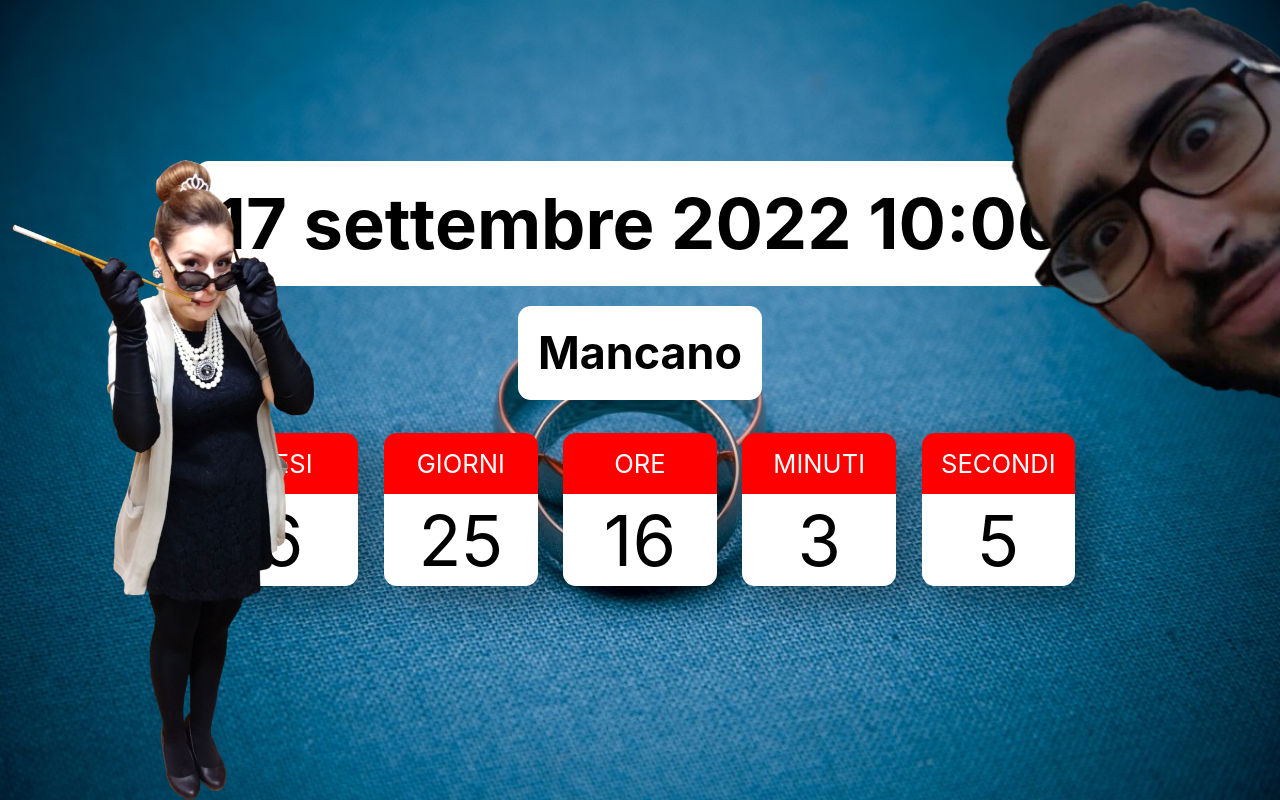
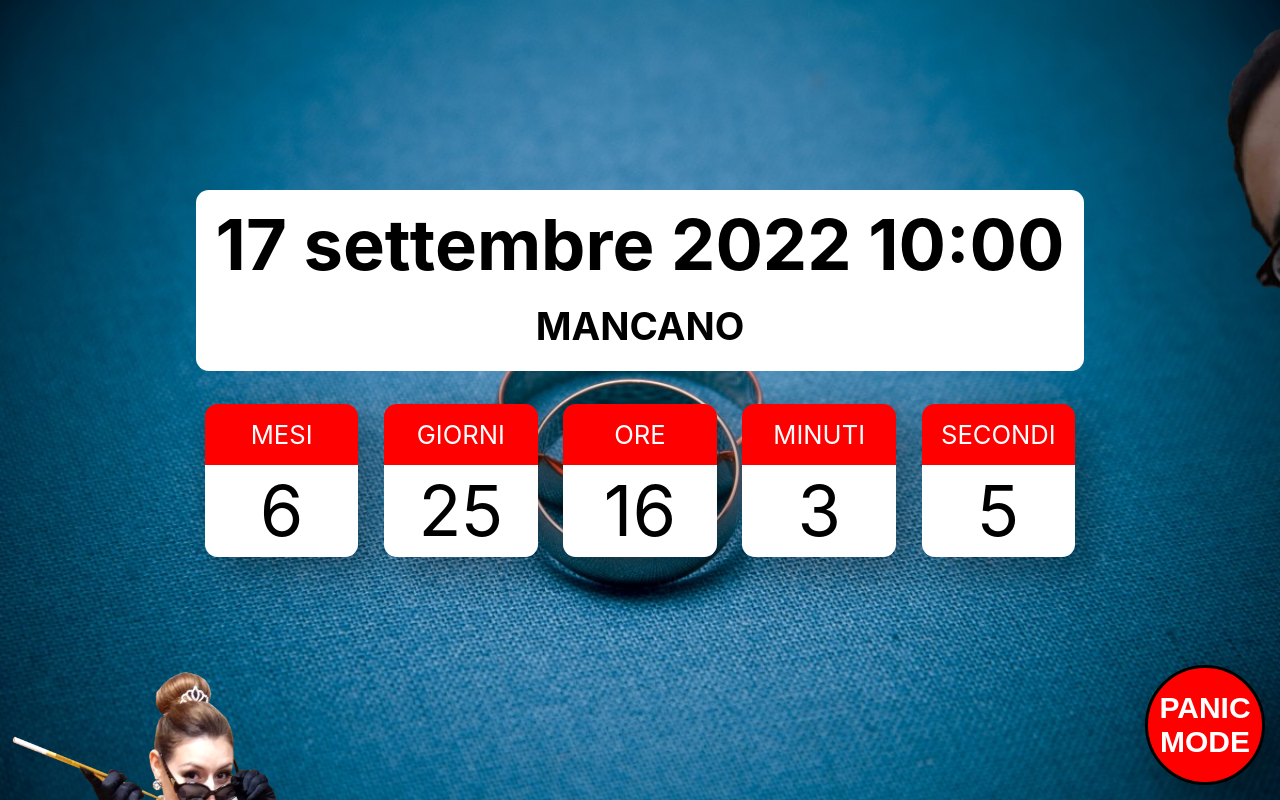
Before and after one commit to danielzotti/enrico-e-gaia, a React (Create React App) app: page / in a window 1280 px wide. Built offline with nearby package versions, Linux system fonts and the light colour scheme.

Commit message:
UI fixes

```diff
--- a/src/App.tsx
+++ b/src/App.tsx
@@ -1,7 +1,7 @@
 import React, { useEffect, useState } from 'react';
 import './App.scss';
 import { Counter } from './components/Counter';
-import { Toolbar } from './components/Toolbar';
+import { PanicButton } from './components/PanicButton';
 import { BackgroundImage } from './components/BackgroundImage';
 import ringsImageSrc from './assets/rings.jpg';
 import { useQueryParams } from './hooks/useQueryParams';
@@ -9,7 +9,9 @@ import { Enrico } from './components/Enrico';
 import { Gaia } from './components/Gaia';
 
 function App() {
-  const [isCounterVisible, setIsCounterVisible] = useState<boolean>(false);
+  const [isPanicMode, setIsPanicMode] = useState<boolean>(false);
+  const [showCounter, setShowCounter] = useState<boolean>(false);
+  const [showPanicBUtton, setShowPanicBUtton] = useState<boolean>(false);
   const { date } = useQueryParams();
   const [targetDate, setTargetDate] = useState<Date | undefined>();
 
@@ -26,13 +28,17 @@ function App() {
 
   useEffect(() => {
     setTimeout(() => {
-      setIsCounterVisible(true);
+      setShowCounter(true);
+    }, 2000);
+
+    setTimeout(() => {
+      setShowPanicBUtton(true);
     }, 3500);
-  }, [setIsCounterVisible]);
+  }, [setShowPanicBUtton]);
 
 
-  const onCounterVisibleChange = (isVisible: boolean) => {
-    setIsCounterVisible(isVisible);
+  const onPanicModeChange = (isPanicMode: boolean) => {
+    setIsPanicMode(isPanicMode);
   };
 
 
@@ -40,17 +46,17 @@ function App() {
     <>
       <div className="App">
         <BackgroundImage src={ ringsImageSrc } blur="0px"/>
-        <Toolbar
-          isCounterVisible={ isCounterVisible }
-          onCounterVisibleChange={ onCounterVisibleChange }
-        />
+        { showPanicBUtton && <PanicButton
+          isPanicMode={ isPanicMode }
+          onPanicModeChange={ onPanicModeChange }
+        /> }
         <Counter
-          isVisible={ isCounterVisible }
+          isVisible={ !isPanicMode && showCounter }
           targetDate={ targetDate } // ?date=2022-09-17T10:00
         />
       </div>
-      <Enrico/>
-      <Gaia/>
+      <Enrico show={ isPanicMode }/>
+      <Gaia show={ isPanicMode }/>
     </>
   );
 }
--- a/src/components/Counter/index.module.scss
+++ b/src/components/Counter/index.module.scss
@@ -17,12 +17,14 @@
   border-radius: clamp(10px, 1vw, 1vw);
   flex: 1;
   display: inline-block;
-
+  line-height: 1;
 }
 
 .subtitle {
-  @extend .title;
-  font-size: clamp(15px, 3.5vw, 15vw);
+  //@extend .title;
+  font-size: clamp(12px, 3vw, 12vw);
+  text-transform: uppercase;
+  line-height: 1;
 }
 
 .counterContainer {
--- a/src/components/Counter/index.tsx
+++ b/src/components/Counter/index.tsx
@@ -108,11 +108,15 @@ export const Counter = ({
 
   return (
     <div className={ style.container } style={ { opacity: isVisible ? 1 : 0 } }>
-      { showDate && <h1 className={ style.title }>{ targetDateTime.toFormat('dd MMMM yyyy HH:mm') }</h1> }
+      { showDate && <h1 className={ style.title }>
+        { targetDateTime.toFormat('dd MMMM yyyy HH:mm') }
+        <br/>
+        <small className={ style.subtitle }>{ getCountdownValue(targetDateTime).isDayPassed ? 'Sono passati' : 'Mancano' }</small>
+      </h1> }
       <br/>
-      <h6 className={ style.subtitle }>
+      {/*<h6 className={ style.subtitle }>
         { getCountdownValue(targetDateTime).isDayPassed ? 'Sono passati' : 'Mancano' }
-      </h6>
+      </h6>*/ }
       <div className={ style.counterContainer }>
         { getCountdownItemsWithoutLeadingZero().map(i =>
           <CounterItem key={ i } value={ countdown[i] } label={ countdownLabels[i] } variant={ variant }/>
--- a/src/components/Enrico/index.module.scss
+++ b/src/components/Enrico/index.module.scss
@@ -2,9 +2,10 @@
   display: inline-block;
   position: fixed;
   top: 0;
-  right:-100vw;
+  right: -100vw;
   transition: right 1.5s ease-in-out;
   cursor: pointer;
+  aspect-ratio: 390/565;
 
   @media(orientation: landscape) {
     height: 50vh;
--- a/src/components/Enrico/index.tsx
+++ b/src/components/Enrico/index.tsx
@@ -4,15 +4,14 @@ import style from './index.module.scss';
 import { useWindowSize } from '../../hooks/useWindowSize';
 
 export interface EnricoProps {
-  top?: string;
-  left?: string;
+  show?: boolean;
 }
 
-export const Enrico = (props: EnricoProps): JSX.Element => {
+export const Enrico = ({ show = false }: EnricoProps): JSX.Element => {
 
   const { width: windowWidth, height: windowHeight } = useWindowSize();
 
-  const [isVisible, setIsVisible] = useState<boolean>(false);
+  const [isVisible, setIsVisible] = useState<boolean>(show);
 
   const imgRef = useRef<HTMLImageElement>(null);
 
@@ -27,8 +26,8 @@ export const Enrico = (props: EnricoProps): JSX.Element => {
     if(!imgRef.current) {
       return;
     }
-    setIsVisible(true);
-  }, []);
+    setIsVisible(show);
+  }, [show]);
 
 
   useEffect(() => {
--- a/src/components/Gaia/index.module.scss
+++ b/src/components/Gaia/index.module.scss
@@ -5,6 +5,7 @@
   bottom: -100vh;
   transition: bottom 0.35s ease-in-out;
   cursor: pointer;
+  aspect-ratio: 508/1080;
 
   @media(orientation: landscape) {
     height: 80vh;
--- a/src/components/Gaia/index.tsx
+++ b/src/components/Gaia/index.tsx
@@ -4,15 +4,14 @@ import style from './index.module.scss';
 import { useWindowSize } from '../../hooks/useWindowSize';
 
 export interface GaiaProps {
-  top?: string;
-  left?: string;
+  show?: boolean;
 }
 
-export const Gaia = (props: GaiaProps): JSX.Element => {
+export const Gaia = ({ show = false }: GaiaProps): JSX.Element => {
 
   const { width: windowWidth, height: windowHeight } = useWindowSize();
 
-  const [isVisible, setIsVisible] = useState<boolean>(false);
+  const [isVisible, setIsVisible] = useState<boolean>(show);
 
   const imgRef = useRef<HTMLImageElement>(null);
 
@@ -27,10 +26,8 @@ export const Gaia = (props: GaiaProps): JSX.Element => {
     if(!imgRef.current) {
       return;
     }
-    setTimeout(() => {
-      setIsVisible(true);
-    }, 2000);
-  }, []);
+    setIsVisible(show);
+  }, [show]);
 
 
   useEffect(() => {
--- /dev/null
+++ b/src/components/PanicButton/index.module.scss
@@ -0,0 +1,102 @@
+$btn-size: 120px;
+$btn-font-size: $btn-size * 0.25;
+$btn__icon-size: $btn-size * 0.6;
+
+.btn {
+  position: fixed;
+  bottom: 15px;
+  right: 15px;
+  z-index: 1;
+  transition: opacity 0.5s ease-in-out;
+  background: red;
+  color: white;
+  font-size: $btn-font-size;
+  font-weight: bold;
+  text-transform: uppercase;
+
+  border: 3px solid black;
+  border-radius: 50%;
+  width: $btn-size;
+  height: $btn-size;
+  cursor: pointer;
+  box-shadow: 1vw 1vw 3vw 0.1vw rgba(0, 0, 0, 0.4);
+
+  > svg {
+    width: $btn__icon-size;
+    height: $btn__icon-size;
+  }
+}
+
+:global {
+  .panic {
+    animation-name: bounce;
+    animation-timing-function: ease-in-out;
+    animation-iteration-count: 3;
+    animation-duration: 0.5s;
+    animation-delay: 0.5s;
+  }
+}
+
+@keyframes:global(bounce) {
+  0% {
+    transform: scale(1, 1) translateY(0);
+  }
+  10% {
+    transform: scale(1.1, .9) translateY(0);
+  }
+  30% {
+    transform: scale(.9, 1.1) translateY(-100px);
+  }
+  50% {
+    transform: scale(1, 1) translateY(0);
+  }
+  100% {
+    transform: scale(1, 1) translateY(0);
+  }
+}
+
+@keyframes:global(shake) {
+  0% {
+    transform: translate(1px, 1px) rotate(0deg);
+  }
+
+  10% {
+    transform: translate(-1px, -2px) rotate(-1deg);
+  }
+
+  20% {
+    transform: translate(-3px, 0px) rotate(1deg);
+  }
+
+  30% {
+    transform: translate(3px, 2px) rotate(0deg);
+  }
+
+  40% {
+    transform: translate(1px, -1px) rotate(1deg);
+  }
+
+  50% {
+    transform: translate(-1px, 2px) rotate(-1deg);
+  }
+
+  60% {
+    transform: translate(-3px, 1px) rotate(0deg);
+  }
+
+  70% {
+    transform: translate(3px, 1px) rotate(-1deg);
+  }
+
+  80% {
+    transform: translate(-1px, -1px) rotate(1deg);
+  }
+
+  90% {
+    transform: translate(1px, 2px) rotate(0deg);
+  }
+
+  100% {
+    transform: translate(1px, -2px) rotate(-1deg);
+  }
+}
--- /dev/null
+++ b/src/components/PanicButton/index.tsx
@@ -0,0 +1,32 @@
+import React, { ReactNode, useEffect, useState } from 'react';
+import style from './index.module.scss';
+import { BiShow, BiHide, BiHappyHeartEyes } from 'react-icons/bi';
+
+export interface PanicButtonProps {
+  isPanicMode?: boolean;
+  onPanicModeChange: (isVisible: boolean) => void;
+}
+
+export const PanicButton = ({
+                              isPanicMode,
+                              onPanicModeChange,
+                            }: PanicButtonProps): JSX.Element => {
+
+  const [showPanic, setShowPanic] = useState(false);
+
+  const onCounterClick = () => onPanicModeChange(!isPanicMode);
+
+  useEffect(() => {
+    setTimeout(() => {
+      setShowPanic(true);
+    }, 100);
+  }, [setShowPanic]);
+
+  return (
+    <button className={ `${ style.btn } panic` }
+            style={ { opacity: showPanic ? 1 : 0 } }
+            onClick={ onCounterClick }>
+      { isPanicMode ? <BiHappyHeartEyes/> : 'panic mode' }
+    </button>
+  );
+};
--- a/src/components/Toolbar/index.module.scss
+++ /dev/null
@@ -1,61 +0,0 @@
-$toolbar__btn-size: 120px;
-$toolbar__btn__icon-size: $toolbar__btn-size * 0.6;
-$toolbar__btn__font-size: $toolbar__btn-size * 0.25;
-
-.toolbar {
-  position: fixed;
-  display: flex;
-  bottom: 15px;
-  right: 15px;
-  z-index: 1;
-  gap: 10px;
-  transition: opacity 0.5s ease-in-out;
-}
-
-.toolbar__btn {
-  background: red;
-  color: white;
-  font-size: $toolbar__btn__font-size;
-  font-weight: bold;
-  text-transform: uppercase;
-
-  border: 3px solid black;
-  border-radius: 50%;
-  width: $toolbar__btn-size;
-  height: $toolbar__btn-size;
-  cursor: pointer;
-  box-shadow: 1vw 1vw 3vw 0.1vw rgba(0, 0, 0, 0.4);
-
-  > svg {
-    width: $toolbar__btn__icon-size;
-    height: $toolbar__btn__icon-size;
-  }
-}
-
-:global {
-  .bounce {
-    animation-name: bounce;
-    animation-timing-function: ease;
-    animation-iteration-count: 5;
-    animation-duration: 0.5s;
-    animation-delay: 7s;
-  }
-}
-
-@keyframes:global(bounce) {
-  0% {
-    transform: scale(1, 1) translateY(0);
-  }
-  10% {
-    transform: scale(1.1, .9) translateY(0);
-  }
-  30% {
-    transform: scale(.9, 1.1) translateY(-100px);
-  }
-  50% {
-    transform: scale(1, 1) translateY(0);
-  }
-  100% {
-    transform: scale(1, 1) translateY(0);
-  }
-}
--- a/src/components/Toolbar/index.tsx
+++ /dev/null
@@ -1,43 +0,0 @@
-import React, { ReactNode, useEffect, useState } from 'react';
-import style from './index.module.scss';
-import { BiShow, BiHide } from 'react-icons/bi';
-
-export interface ToolbarProps {
-  isCounterVisible?: boolean;
-  onCounterVisibleChange: (isVisible: boolean) => void;
-}
-
-export interface ButtonToolbarProps {
-  children: ReactNode;
-  onClick: () => void;
-}
-
-export const ToolbarButton = ({ children, onClick }: ButtonToolbarProps) =>
-  <button className={ `${ style.toolbar__btn } bounce` }
-          onClick={ onClick }>
-    { children }
-  </button>;
-
-export const Toolbar = ({
-                          isCounterVisible,
-                          onCounterVisibleChange,
-                        }: ToolbarProps): JSX.Element => {
-
-  const [isVisible, setIsVisible] = useState(false);
-
-  const onCounterClick = () => onCounterVisibleChange(!isCounterVisible);
-
-  useEffect(() => {
-    setTimeout(() => {
-      setIsVisible(true);
-    }, 6000);
-  }, [setIsVisible]);
-
-  return (
-    <div className={ style.toolbar } style={ { opacity: isVisible ? 1 : 0 } }>
-      <ToolbarButton onClick={ onCounterClick }>
-        { isCounterVisible ? 'panic mode' : <BiShow/> }
-      </ToolbarButton>
-    </div>
-  );
-};
```
